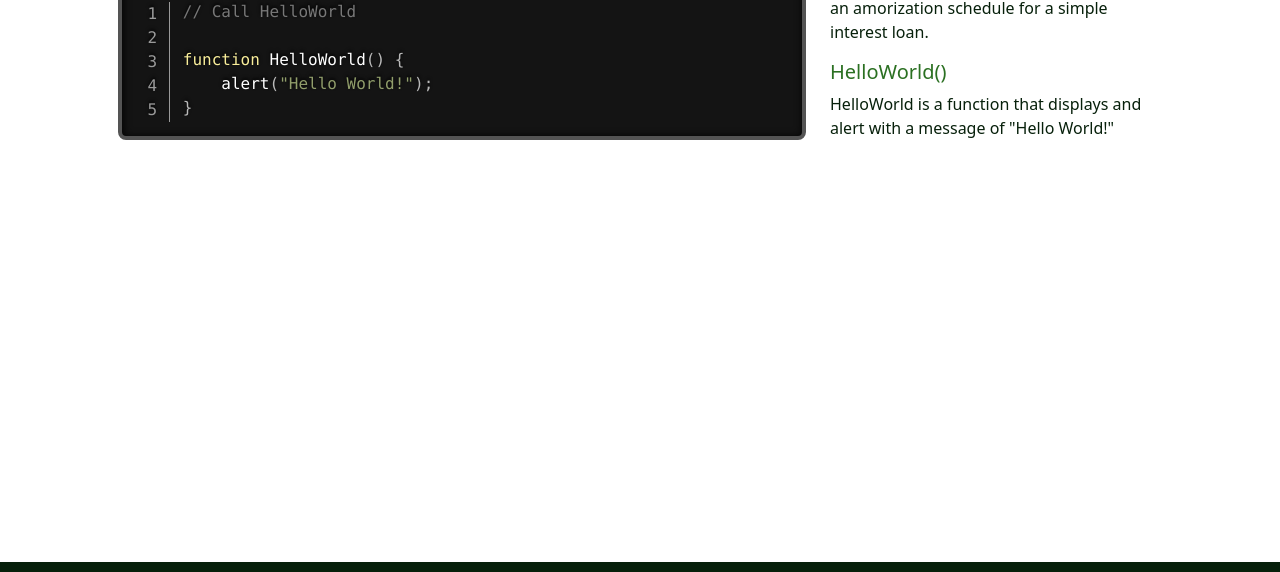
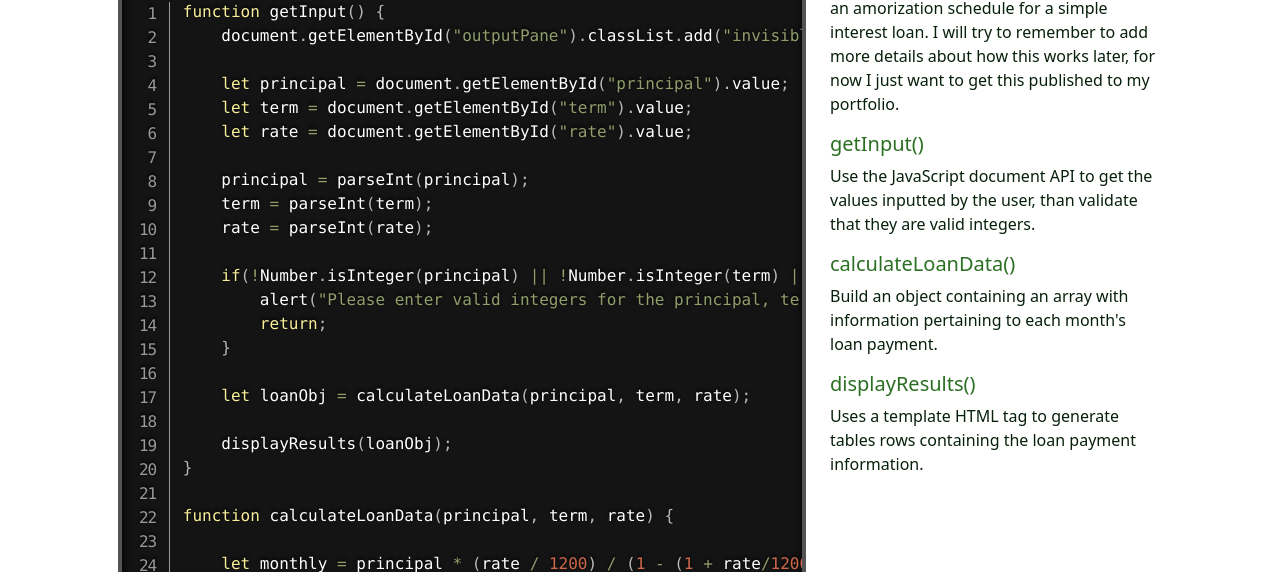
Before and after one commit to JoyfulReaper/LoanShark, a plain HTML site: page code.html in a window 1280 px wide. Shown: the part 172-744 px from the top of the page. Drawn offline with nearby package versions, Linux system fonts and the light colour scheme.

Commit message:
Add code section

```diff
--- a/code.html
+++ b/code.html
@@ -65,19 +65,116 @@
             <div class="row row-cols-1 row-cols-lg-2">
                 <div class="col-lg-8">
                     <pre class="line-numbers"><code class="language-javascript">
-                            // Call HelloWorld
+                        function getInput() {
+                            document.getElementById("outputPane").classList.add("invisible");
 
-                            function HelloWorld() {
-                                alert("Hello World!");
+                            let principal = document.getElementById("principal").value;
+                            let term = document.getElementById("term").value;
+                            let rate = document.getElementById("rate").value;
+
+                            principal = parseInt(principal);
+                            term = parseInt(term);
+                            rate = parseInt(rate);
+
+                            if(!Number.isInteger(principal) || !Number.isInteger(term) || !Number.isInteger(rate)) {
+                                alert("Please enter valid integers for the principal, term, and rate.");
+                                return;
                             }
+
+                            let loanObj = calculateLoanData(principal, term, rate);
+
+                            displayResults(loanObj);
+                        }
+
+                        function calculateLoanData(principal, term, rate) {
+
+                            let monthly = principal * (rate / 1200) / (1 - (1 + rate/1200) ** -60);
+
+                            let loanObj = {
+                                Principal : principal,
+                                Term : term,
+                                Rate : rate,
+                                Monthly : monthly,
+                                Payments: []
+                            };
+
+                            let balance = principal;
+                            loanObj.TotalInterest = 0;
+                            for(let i = 0; i < term; i++) {
+                                let interest = principal * rate / 1200;
+                                let payment = monthly - interest;
+
+                                loanObj.TotalInterest += interest;
+                                let interestPaid = loanObj.TotalInterest;
+
+                                balance -= payment;
+
+                                let current = {
+                                    Interest : interest,
+                                    InterestPaid: interestPaid,
+                                    PrincipalPaid: payment,
+                                    Balance : balance
+                                }
+
+                                principal -= payment;
+
+                                loanObj.Payments.push(current);
+                            }
+
+                            return loanObj;
+                        }
+
+                        function displayResults(loanObj) {
+                            let tableBody = document.getElementById("results");
+                            let templateRow = document.getElementById("tableTemplate");
+
+                            tableBody.innerHTML = "";
+
+                            for(let i = 0; i < loanObj.Payments.length; i++) {
+                                let tableRow = document.importNode(templateRow.content, true);
+
+                                let rowCols = tableRow.querySelectorAll("td");
+                                rowCols[0].textContent = i + 1;
+                                rowCols[1].textContent = loanObj.Monthly.toFixed(2);
+                                rowCols[2].textContent = loanObj.Payments[i].PrincipalPaid.toFixed(2);
+                                rowCols[3].textContent = loanObj.Payments[i].Interest.toFixed(2);
+                                rowCols[4].textContent = loanObj.Payments[i].InterestPaid.toFixed(2);
+                                rowCols[5].textContent = loanObj.Payments[i].Balance.toFixed(2);
+
+                                tableBody.appendChild(tableRow);
+                            }
+
+                            var formatter = new Intl.NumberFormat('en-US', {
+                                style: 'currency',
+                                currency: 'USD',
+                              });
+
+                            document.getElementById("payment").innerHTML = `${formatter.format(loanObj.Monthly)}`;
+                            document.getElementById("totalPrincipal").innerHTML = `${formatter.format(loanObj.Principal)}`;
+                            document.getElementById("interest").innerHTML = `${formatter.format((loanObj.TotalInterest))}`;
+                            document.getElementById("total").innerHTML = `<strong>${formatter.format((loanObj.Principal + loanObj.TotalInterest))}</strong>`;
+
+                            document.getElementById("outputPane").classList.remove("invisible");
+                        }
                         </code></pre>
                 </div>
                 <div class="col-lg-4">
                     <p>
-                        <span class="logoFont">Loan Shark</span> is an application that generates an amorization schedule for a simple interest loan.
+                        <span class="logoFont">Loan Shark</span> is an application that generates an amorization schedule for a simple interest loan. I will
+                        try to remember to add more details about how this works later, for now I just want to get this published to my portfolio.
                     </p>
-                    <h5>HelloWorld()</h5>
-                    <p>HelloWorld is a function that displays and alert with a message of "Hello World!"</p>
+                    <h5>getInput()</h5>
+                    <p>
+                        Use the JavaScript document API to get the values inputted by the user, than validate that they are valid integers.
+                    </p>
+                    <h5>calculateLoanData()</h5>
+                    <p>
+                        Build an object containing an array with information pertaining to each month's loan payment.
+                    </p>
+                    <h5>displayResults()</h5>
+                    <p>
+                        Uses a template HTML tag to generate tables rows containing the loan payment information.
+                    </p>
                 </div>
             </div>
         </div>
```
